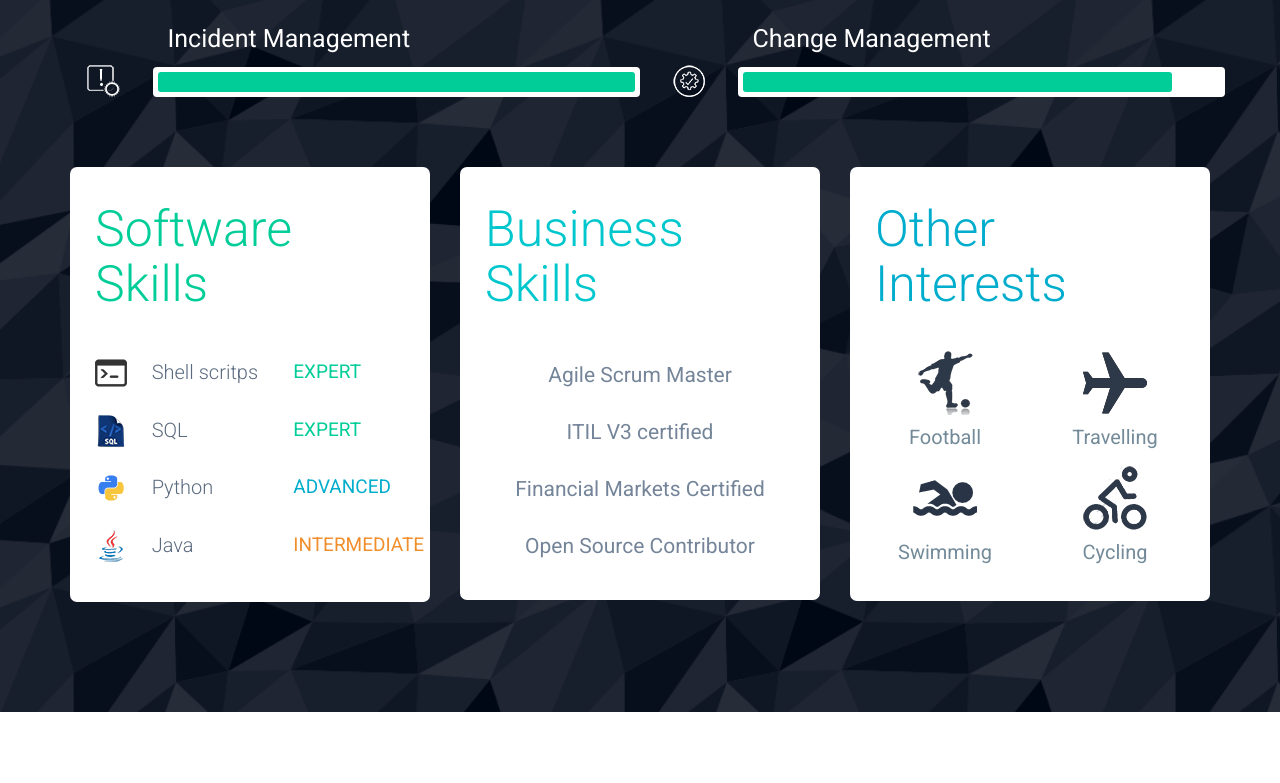
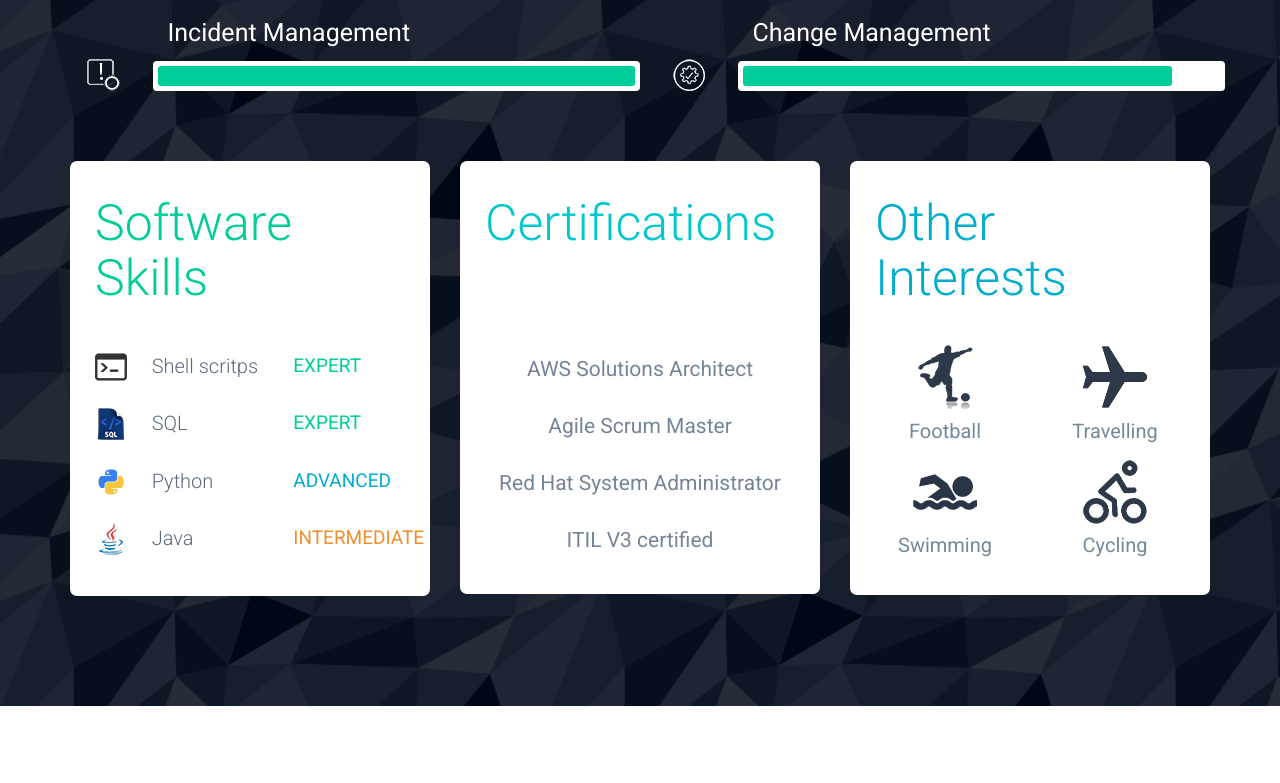
Before and after one commit to tahaderouiche/tahaderouiche.com, a plain HTML site: page index.html in a window 1280 px wide. Shown: the part 3057-3840 px from the top of the page. Drawn offline with nearby package versions, Linux system fonts and the light colour scheme.

Commit message:
edited resume

```diff
--- a/index.html
+++ b/index.html
@@ -145,7 +145,8 @@
 				<div class="col-md-6">
 					<h2 class="title-main">About Me.</h2>
 					<p class="text-main">I’m an Application Manager at Commerzbank Singapore, a software analyst focused on the eFX and FX Options businesses.
-					<br><br>In this role, I with my team help tackling all technical and infrastructure challenges to empower the business capabilities of the FX Desk across all the financial hubs: New York, Tokyo, Singapore, Frankfurt as well as London.</p>
+					<br><br>I am a AWS Solutions Architect and a Scrum Master certified.
+                        <br>I am passionate about technology and all technical challenges.</p>
 				</div>
 				<!-- Image right about me -->
 				<div class="col-md-6">
@@ -353,13 +354,13 @@
 				<!-- Col 2 - Awesome Services -->
 				<div class="col-md-4">
 					<div class="cont-ab">
-						<h4 class="title-four color-b">Business Skills</h4>
+						<h4 class="title-four color-b">Certifications<br><br></h4>
 						<!-- Awesome Abilities -->
 						<div class="row">
+                            <div class="col-md-12 text-awsm">AWS Solutions Architect</div>
 							<div class="col-md-12 text-awsm">Agile Scrum Master</div>
+							<div class="col-md-12 text-awsm">Red Hat System Administrator</div>
 							<div class="col-md-12 text-awsm">ITIL V3 certified</div>
-							<div class="col-md-12 text-awsm">Financial Markets Certified</div>
-							<div class="col-md-12 text-awsm">Open Source Contributor</div>
 						</div>
 						<!-- // Awesome Abilities -->
 					</div>
@@ -577,7 +578,7 @@
 		<div class="container padding-footer">
 			<div class="row">
 				<!-- Text Left -->
-				<div class="col-sm-8 foo-left">This is my personal resume, I hope you enjoyed it. The responsive design was built using BootStrap framework. It is hosted on Amazon Web Services S3 and the site source code is available on my GitHub page.<br> Taha Derouiche.</div>
+				<div class="col-sm-8 foo-left">This is my personal resume, I hope you enjoyed it. It is hosted on Amazon Web Services S3 and the site source code is available on my GitHub page. The responsive design is using Bootstrap framework. <br> Taha Derouiche.</div>
 				<!-- Text Right -->
 				<div class="col-sm-4 foo-right">Made with <span class="glyphicon glyphicon-heart" aria-hidden="true"></span> using HTML5, CSS3 and BOOTSTRAP</div>
 			</div>
```
Also changed, not shown: 3 other files.
